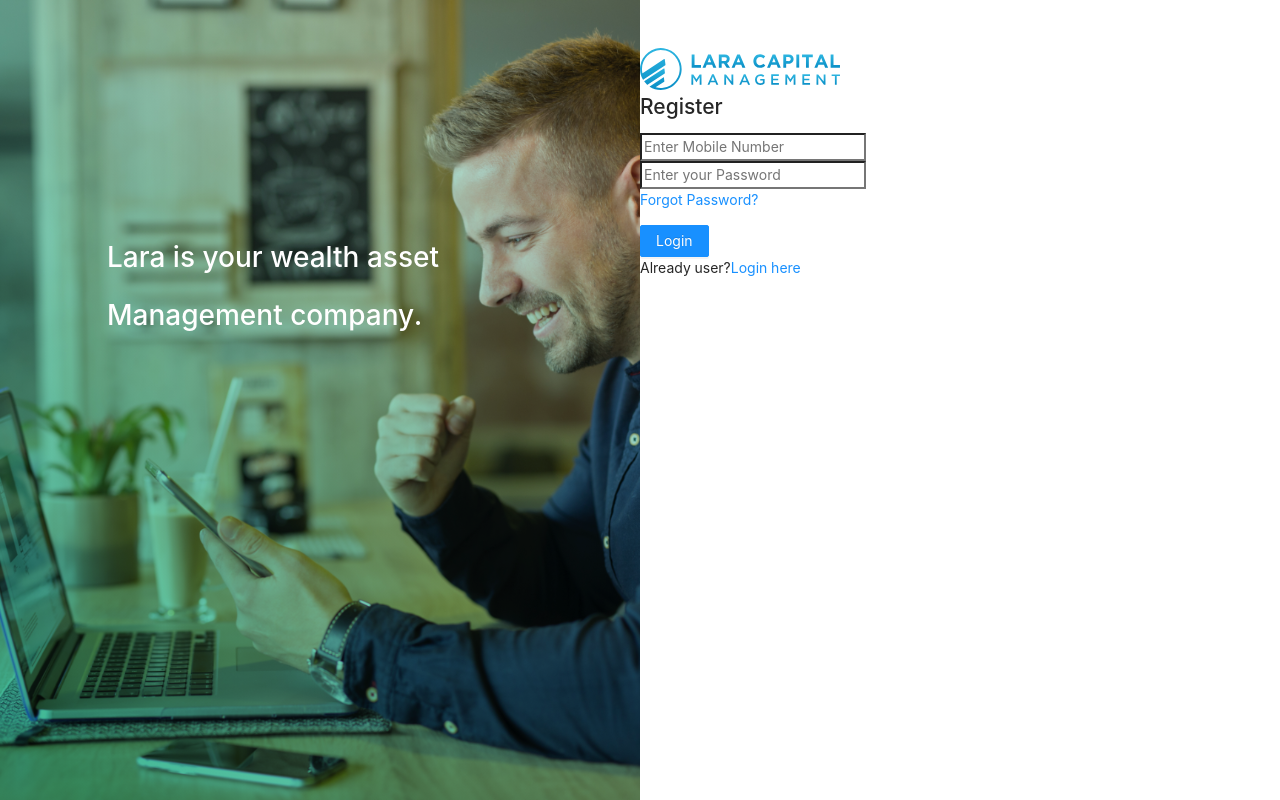
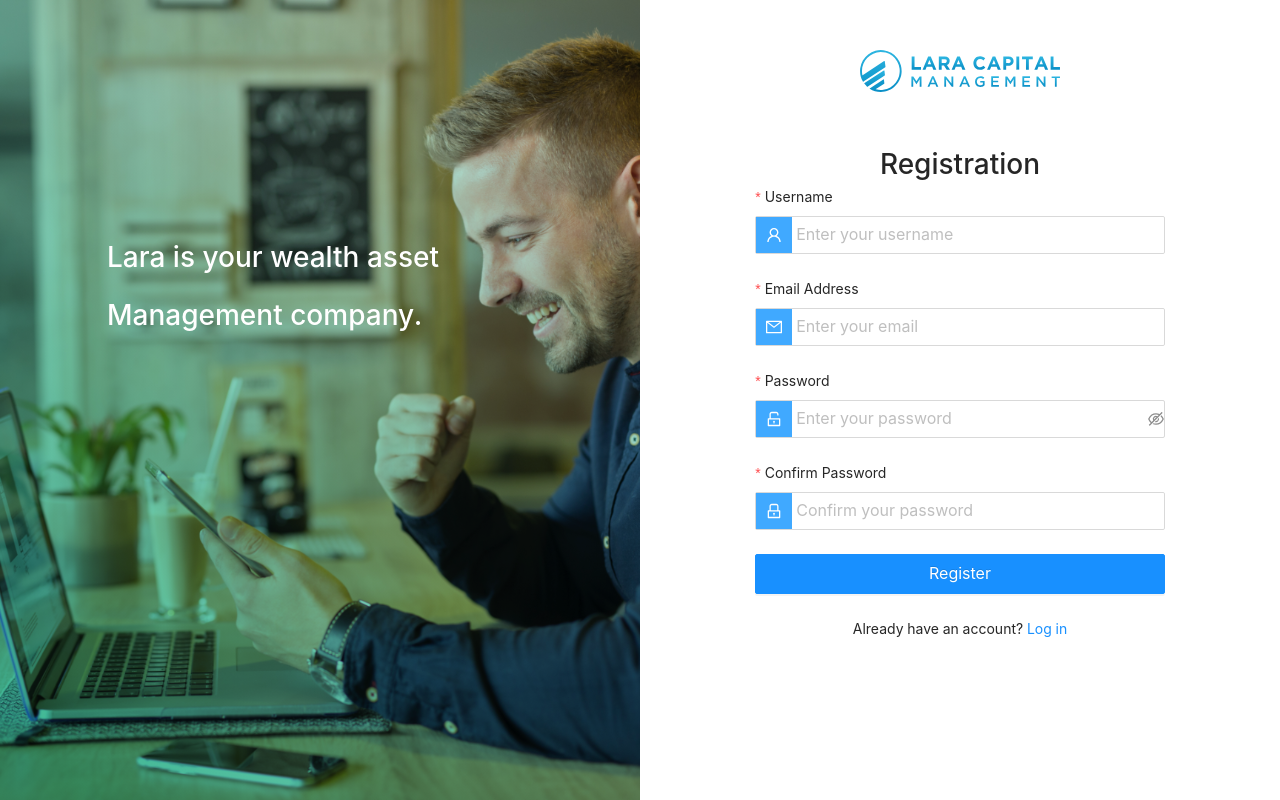
Before and after one commit to techchintan/laracapital-site-ui, a React (Create React App) app: page /auth/register in a window 1280 px wide. Built offline with nearby package versions, Linux system fonts and the light colour scheme.

Commit message:
feat: Designed Register, Login Pages

```diff
--- a/src/assets/styles/global.scss
+++ b/src/assets/styles/global.scss
@@ -1,27 +1,4 @@
 /* Here we have to define our global css which is same for entire project. */
-.common-button {
-  display: flex;
-  align-items: center;
-  justify-content: center;
-  width: auto;
-  height: 40px;
-  padding: 12px 32px;
-  background-color: #fff;
-  border-color: #0084bf;
-  cursor: pointer;
-
-  span {
-    font-family: "HelveticaNeue Regular";
-    font-style: normal;
-    font-weight: bold;
-    font-size: 16px;
-    line-height: 16px;
-    letter-spacing: 0.1em;
-    text-transform: capitalize;
-    color: #0084bf;
-  }
-}
-
 .ant-layout-header {
   background: white !important;
 }
@@ -43,3 +20,7 @@
 .ant-layout-footer {
   text-align: center !important;
 }
+
+.ant-form-item {
+  margin-bottom: 16px;
+}
--- a/src/pages/Home/index.jsx
+++ b/src/pages/Home/index.jsx
@@ -14,7 +14,8 @@ export default function Home() {
         <div className="hero-text">
           <Title className="hero-title">
             Lara is your wealth <br />
-            <span className="blue-font">Asset management</span><br />
+            <span className="blue-font">Asset management</span>
+            <br />
             Company.
           </Title>
           <Title level={5} className="hero-subtitle">
--- a/src/pages/Login/index.jsx
+++ b/src/pages/Login/index.jsx
@@ -1,15 +1,18 @@
 import React from "react";
-import clsx from "clsx";
-import { Button } from "antd";
+import { Button, Form, Input } from "antd";
 import { Link } from "react-router-dom";
+import {
+  EyeTwoTone,
+  EyeInvisibleOutlined,
+  MailOutlined,
+  LockOutlined,
+} from "@ant-design/icons";
 
 import BrandLogo from "../../assets/images/company-logo.svg";
-
 import "./style.scss";
 
 function Login() {
   return (
-    <>
     <div className="login-wrapper">
       <div className="row no-gutters">
         <div className="col-md-6">
@@ -22,45 +25,48 @@ function Login() {
         <div className="col-md-6">
           <div className="right_side">
             <div className="text-center">
-                <img
-                  src={BrandLogo}
-                  alt="client-logo"
-                  className="client-logo"
+              <img src={BrandLogo} alt="client-logo" className="client-logo" />
+            </div>
+            <div className="login-text">
+              <h1 className="login-title">Log in</h1>
+              <Form layout="vertical">
+                <Form.Item label="Email Address" required>
+                  <Input
+                    placeholder="Enter your email address"
+                    prefix={<MailOutlined />}
+                    size="large"
                   />
-              </div>
-              <div>
-                <h2 className="text-center py-3">Login</h2>
-                <form>
-                  <div className="form-group position_relative">
-                    <input
-                      type="number"
-                      className={clsx("form-control")}
-                      placeholder="Enter Mobile Number"
-                      name="mobileNumber"
+                </Form.Item>
+                <Form.Item required label="Password">
+                  <Input.Password
+                    placeholder="Enter your password"
+                    iconRender={(visible) =>
+                      visible ? <EyeTwoTone /> : <EyeInvisibleOutlined />
+                    }
+                    prefix={<LockOutlined />}
+                    size="large"
                   />
-                  </div>
-                  <div className="form-group position_relative">
-                    <input
-                      type="password"
-                      className={clsx("form-control")}
-                      placeholder="Enter your Password"
-                    />
-                    <p className="text-right pt-2">
-                      <Link to="/auth/forgotPassword">Forgot Password?</Link>
+                  <span className="login-form-forgot">
+                    <Link to="/auth/forgotPassword"> Forgot password?</Link>
+                  </span>
+                </Form.Item>
+                <Form.Item>
+                  <Button type="primary" block size="large">
+                    Login
+                  </Button>
+                </Form.Item>
+                <div className="login-register-link">
+                  <p className="text-center">
+                    Not registered yet?{" "}
+                    <Link to="/auth/register">Register</Link>
                   </p>
                 </div>
-                  <Button type="primary">Login</Button>
-                  <p className="text-center py-2">
-                    Don&apos;t have an account yet?
-                    <Link to="/auth/register">Register here</Link>
-                  </p>
-                </form>
+              </Form>
             </div>
           </div>
         </div>
       </div>
     </div>
-    </>
   );
 }
 
--- a/src/pages/Login/style.scss
+++ b/src/pages/Login/style.scss
@@ -28,28 +28,7 @@
 .right_side {
   width: 50%;
   margin: 0 auto;
-  margin-top: 3rem;
   float: right;
-}
-
-@media (max-width: 768px) and (min-width: 320px) {
-  .left_side {
-    display: none;
-  }
-  .right_side {
-    width: 100%;
-    margin-top: 3rem;
-    padding: 50px;
-  }
-  .img_position {
-    position: absolute;
-    left: 140px;
-    top: 30px;
-  }
-}
-
-.pl-1 {
-  padding-left: 0.5rem;
 }
 
 #login-form input {
@@ -64,52 +43,51 @@
   font-weight: normal;
 }
 
-.switchers {
-  position: absolute;
-  bottom: 20px;
-  width: 100%;
-  display: flex;
-  justify-content: space-between;
-  padding: 0 20px;
+.client-logo {
+  width: 200px !important;
+  display: table;
+  margin: 50px auto;
 }
 
-.lang-switcher button {
-  margin-right: 10px;
-  height: 35px;
-  font-size: 16px;
-  letter-spacing: 0.9px;
-  box-shadow: none;
-  line-height: 25px;
+.login-text {
+  display: table;
+  margin: 0 auto;
+  width: 64%;
 }
 
-.lang-switcher button:last-child {
-  margin-right: 0;
+.login-title {
+  display: table;
+  margin: 0 auto;
 }
 
-.theme-switcher button {
-  margin-right: 10px;
-  height: 35px;
-  font-size: 16px;
-  letter-spacing: 0.9px;
-  box-shadow: none;
-  line-height: 25px;
-  padding: 0.2rem 1rem;
-  border-color: #d4d4d4;
-  background-color: rgba(211, 211, 211, 0.438);
-  border-radius: 3px !important;
-  border: 0px solid !important;
+.ant-input-affix-wrapper-lg {
+  padding: 0 !important;
 }
 
-.theme-switcher button:first-child {
-  color: white;
-}
-
-.theme-switcher button:last-child {
-  margin-right: 0;
+.ant-input-prefix {
+  padding: 10px;
+  background-color: #40a9ff;
   color: #fff;
 }
 
-.client-logo {
-  width: 200px !important;
-  vertical-align: middle;
+.login-register-link {
+  display: flex;
+  justify-content: center;
 }
+
+.login-form-forgot {
+  float: right;
+}
+
+@media (max-width: 768px) and (min-width: 320px) {
+  .left_side {
+    display: none;
+  }
+  .right_side {
+    width: 100%;
+    padding: 0;
+  }
+  .login-text {
+    width: auto !important;
+  }
+}
--- a/src/pages/Register/index.jsx
+++ b/src/pages/Register/index.jsx
@@ -1,10 +1,16 @@
 import React from "react";
-import clsx from "clsx";
-import { Button } from "antd";
+import { Button, Form, Input } from "antd";
 import { Link } from "react-router-dom";
+import {
+  EyeTwoTone,
+  EyeInvisibleOutlined,
+  UserOutlined,
+  MailOutlined,
+  LockOutlined,
+  UnlockOutlined,
+} from "@ant-design/icons";
 
 import BrandLogo from "../../assets/images/company-logo.svg";
-
 import "./style.scss";
 
 function Register() {
@@ -28,33 +34,52 @@ function Register() {
                   className="client-logo"
                 />
               </div>
-              <div>
-                <h2 className="text-center py-3">Register</h2>
-                <form>
-                  <div className="form-group position_relative">
-                    <input
-                      type="number"
-                      className={clsx("form-control")}
-                      placeholder="Enter Mobile Number"
-                      name="mobileNumber"
+              <div className="login-text">
+                <h1 className="login-title">Registration</h1>
+                <Form layout="vertical">
+                  <Form.Item label="Username" required>
+                    <Input
+                      placeholder="Enter your username"
+                      prefix={<UserOutlined />}
+                      size="large"
                     />
-                  </div>
-                  <div className="form-group position_relative">
-                    <input
-                      type="password"
-                      className={clsx("form-control")}
-                      placeholder="Enter your Password"
+                  </Form.Item>
+                  <Form.Item label="Email Address" required>
+                    <Input
+                      placeholder="Enter your email"
+                      prefix={<MailOutlined />}
+                      size="large"
                     />
-                    <p className="text-right pt-2">
-                      <Link to="/auth/forgotPassword">Forgot Password?</Link>
+                  </Form.Item>
+                  <Form.Item required label="Password">
+                    <Input.Password
+                      placeholder="Enter your password"
+                      iconRender={(visible) =>
+                        visible ? <EyeTwoTone /> : <EyeInvisibleOutlined />
+                      }
+                      prefix={<UnlockOutlined />}
+                      size="large"
+                    />
+                  </Form.Item>
+                  <Form.Item label="Confirm Password" required>
+                    <Input
+                      placeholder="Confirm your password"
+                      prefix={<LockOutlined />}
+                      size="large"
+                    />
+                  </Form.Item>
+                  <Form.Item>
+                    <Button type="primary" block size="large">
+                      Register
+                    </Button>
+                  </Form.Item>
+                  <div className="login-register-link">
+                    <p className="text-center">
+                      Already have an account?{" "}
+                      <Link to="/auth/login">Log in</Link>
                     </p>
                   </div>
-                  <Button type="primary">Login</Button>
-                  <p className="text-center">
-                    Already user?
-                    <Link to="/auth/login">Login here</Link>
-                  </p>
-                </form>
+                </Form>
               </div>
             </div>
           </div>
--- a/src/pages/Register/style.scss
+++ b/src/pages/Register/style.scss
@@ -32,26 +32,6 @@
   float: right;
 }
 
-@media (max-width: 768px) and (min-width: 320px) {
-  .left_side {
-    display: none;
-  }
-  .right_side {
-    width: 100%;
-    margin-top: 3rem;
-    padding: 50px;
-  }
-  .img_position {
-    position: absolute;
-    left: 140px;
-    top: 30px;
-  }
-}
-
-.pl-1 {
-  padding-left: 0.5rem;
-}
-
 #login-form input {
   font-size: 16px;
   font-weight: normal;
@@ -64,52 +44,18 @@
   font-weight: normal;
 }
 
-.switchers {
-  position: absolute;
-  bottom: 20px;
-  width: 100%;
-  display: flex;
-  justify-content: space-between;
-  padding: 0 20px;
-}
-
-.lang-switcher button {
-  margin-right: 10px;
-  height: 35px;
-  font-size: 16px;
-  letter-spacing: 0.9px;
-  box-shadow: none;
-  line-height: 25px;
-}
-
-.lang-switcher button:last-child {
-  margin-right: 0;
-}
-
-.theme-switcher button {
-  margin-right: 10px;
-  height: 35px;
-  font-size: 16px;
-  letter-spacing: 0.9px;
-  box-shadow: none;
-  line-height: 25px;
-  padding: 0.2rem 1rem;
-  border-color: #d4d4d4;
-  background-color: rgba(211, 211, 211, 0.438);
-  border-radius: 3px !important;
-  border: 0px solid !important;
-}
-
-.theme-switcher button:first-child {
-  color: white;
-}
-
-.theme-switcher button:last-child {
-  margin-right: 0;
-  color: #fff;
-}
-
 .client-logo {
   width: 200px !important;
   vertical-align: middle;
 }
+
+@media (max-width: 768px) and (min-width: 320px) {
+  .left_side {
+    display: none;
+  }
+  .right_side {
+    width: 100%;
+    margin-top: 3rem;
+    padding: 0;
+  }
+}
```
Lines whose indentation alone changed are shown as unchanged.
